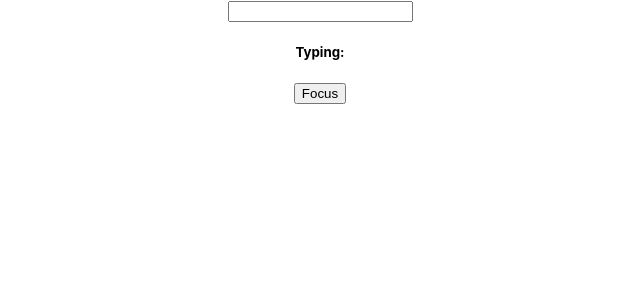
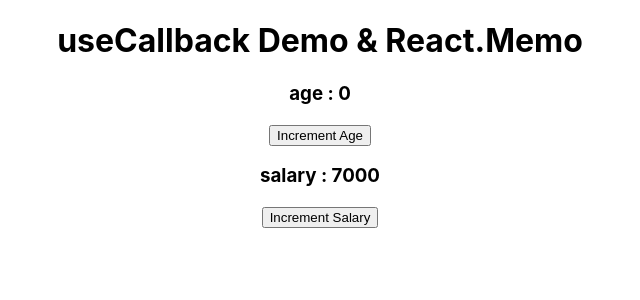
Before and after one commit to Sukumar-Byrisetty/react-full-course, a React (Create React App) app: page / in a window 1280 px wide. Shown: the top 300 px of the page, without its empty margins (320-960 px from the left). Built offline with nearby package versions, Linux system fonts and the light colour scheme.

Commit message:
first commit

```diff
--- a/src/App.js
+++ b/src/App.js
@@ -1,5 +1,5 @@
 import React from "react";
-import Starter from "./useRef/starter/2-useRef-example";
+import Starter from "./useCallback/starter/ParentComp";
 
 function App() {
   return (
--- /dev/null
+++ b/src/useCallback/starter/Button.js
@@ -0,0 +1,8 @@
+import React from "react";
+
+const Button = ({children, clickHandler}) => {
+    console.log(`${children} rendred`);
+    return <button onClick={clickHandler}>{children}</button>
+};
+
+export default React.memo(Button);
--- /dev/null
+++ b/src/useCallback/starter/Count.js
@@ -0,0 +1,12 @@
+import React from "react";
+
+const Count = ({text, number}) => {
+    console.log(`${text} rendered`);
+    return (
+        <h3>
+            {text} : {number}
+        </h3>
+    );
+};
+
+export default React.memo(Count);
--- /dev/null
+++ b/src/useCallback/starter/ParentComp.js
@@ -0,0 +1,29 @@
+import React, { useState } from "react";
+import Button from "./Button";
+import Title from "./Title";
+import Count from "./Count";
+
+const ParentComp = () => {
+    const [age, setAge] = useState(0);
+    const [salary, setSalary] = useState(7000);
+
+    const incrementAge = () => {
+        setAge(age + 1);
+    };
+
+    const incrementSalary = () => {
+        setSalary(salary + 1000);
+    };
+
+    return(
+        <>
+          <Title />
+          <Count text={"age"} number={age} />
+          <Button clickHandler={incrementAge}>Increment Age</Button>
+          <Count text={"salary"} number={salary} />
+          <Button clickHandler={incrementSalary}>Increment Salary</Button>
+        </>
+    );
+};
+
+export default ParentComp;
--- /dev/null
+++ b/src/useCallback/starter/Title.js
@@ -0,0 +1,8 @@
+import React from "react";
+
+const Starter = () => {
+    console.log('title rendered')
+  return <h1>useCallback Demo & React.Memo</h1>;
+};
+
+export default Starter;
--- a/src/useRef/starter/2-useRef-example.js
+++ b/src/useRef/starter/2-useRef-example.js
@@ -23,7 +23,7 @@ const Starter = () => {
         setFirstName(e.target.value);
       }}
     />
-    <h5>Typing: {firstName}</h5>
+    <h5>Typing...{firstName}</h5>
     <button onClick={focus}>Focus</button>
     </>
   );
```
Also changed, not shown: src/useMemo/starter/1-useMemo-example.js (added, +46 -0 lines).
